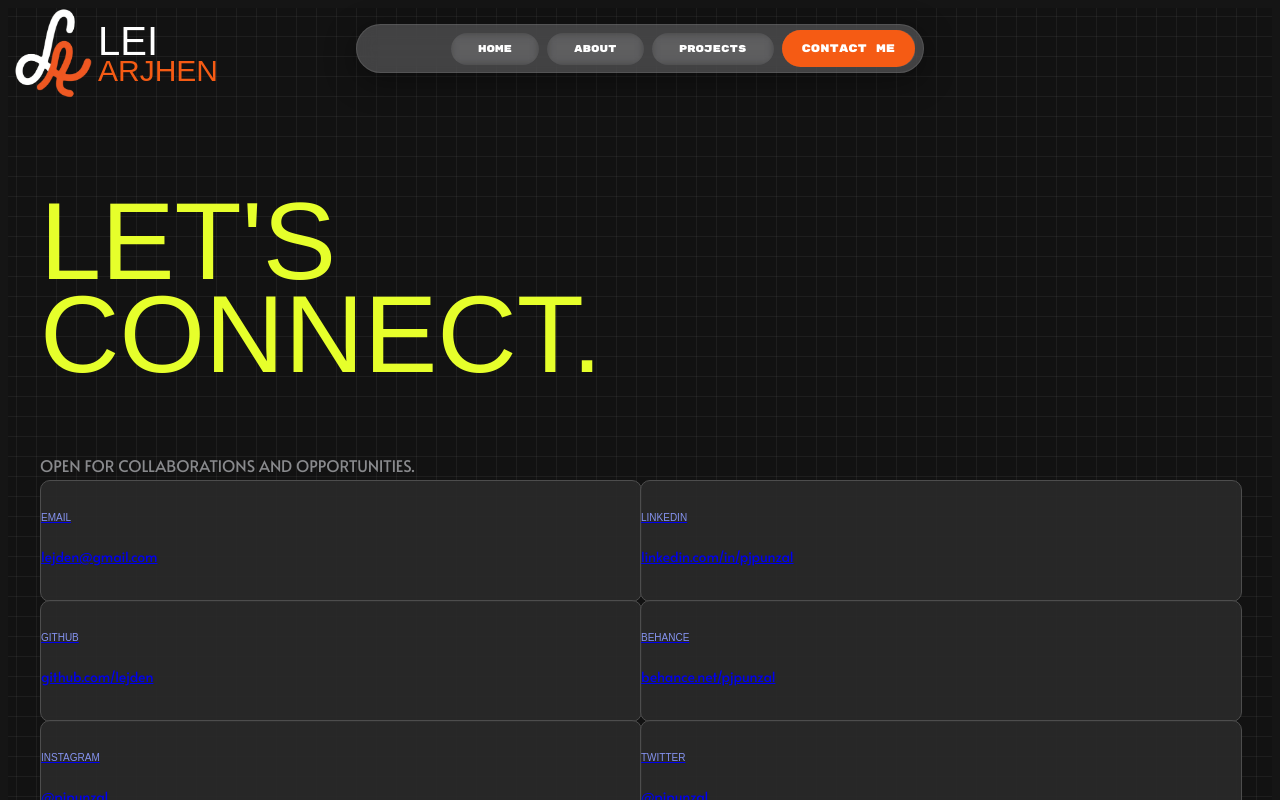
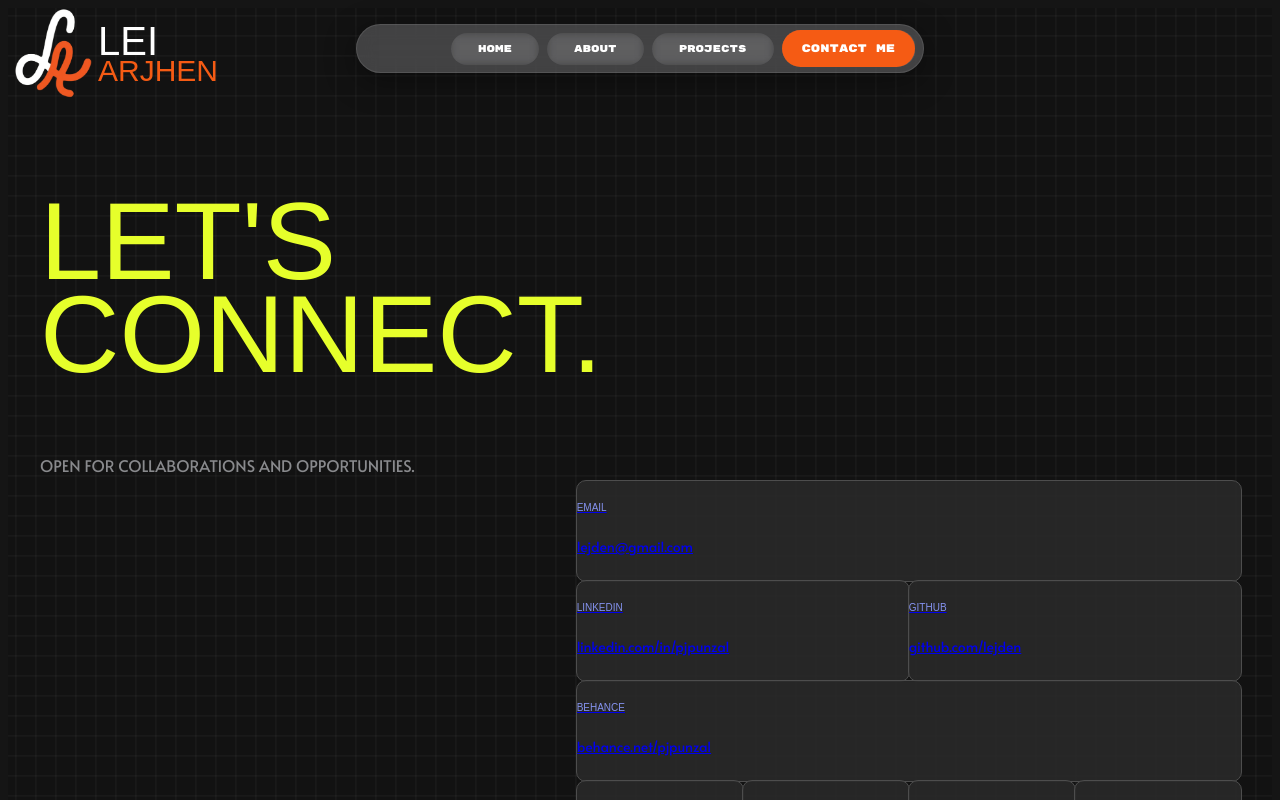
Before and after one commit to leiarjhendeguzman110403-pixel/portfolionilei, a Next.js app: page /contacts in a window 1280 px wide. Shown: the top 800 px of the page. Built offline with nearby package versions, Linux system fonts and the light colour scheme; a web font is replaced by a local one.

Commit message:
contacts

```diff
--- a/next.config.ts
+++ b/next.config.ts
@@ -5,7 +5,7 @@ const nextConfig: NextConfig = {
 };
 
 module.exports = {
-  allowedDevOrigins: ['192.168.1.101'],
+  allowedDevOrigins: ['192.168.1.100'],
 }
 
 export default nextConfig;
--- a/src/app/contacts/page.tsx
+++ b/src/app/contacts/page.tsx
@@ -10,42 +10,60 @@ const alata = Alata({ weight: "400", subsets: ["latin"] });
 
 export default function ContactsPage() {
 
-  // --- ADJUSTMENT SECTION ---
-  // Adjust the width and height by changing the gridClass!
-  // Width: "col-span-1" (half width) vs "col-span-2" (full width)
-  // Height: "row-span-1" (normal height) vs "row-span-2" (double height)
+  // ==========================================
+  // --- MASTER ADJUSTMENT SECTION ---
+  // ==========================================
+
+  // 1. ENTIRE GRID SIZING & POSITION
+  // - To make ALL cards smaller: Change "md:w-6/12" to "md:w-5/12"
+  // - "ml-auto" is what pushes the entire grid to the right side of the screen.
+  const rightSideContainerClass = "md:w-6/12 ml-auto grid grid-cols-4 gap-4 md:gap-5";
+
+  // 2. BASE HEIGHT
+  // I lowered this to 100px to match the smaller width!
+  const baseCardHeight = "100px";
+
+  // 3. INDIVIDUAL CARDS (gridSlot locks the layout, paddingClass adjusts text spacing)
   const contactLinks = [
     {
       title: "EMAIL", value: "lejden@gmail.com", link: "mailto:lejden@gmail.com",
-      gridClass: "col-span-1 row-span-1"
+      gridSlot: "col-span-4 row-span-1",
+      paddingClass: "p-6 md:p-8"
     },
     {
       title: "LINKEDIN", value: "linkedin.com/in/pjpunzal", link: "https://linkedin.com/in/pjpunzal",
-      gridClass: "col-span-1 row-span-1"
+      gridSlot: "col-span-2 row-span-1",
+      paddingClass: "p-5 md:p-6"
     },
     {
       title: "GITHUB", value: "github.com/lejden", link: "https://github.com/lejden",
-      gridClass: "col-span-1 row-span-1"
+      gridSlot: "col-span-2 row-span-1",
+      paddingClass: "p-5 md:p-6"
     },
     {
       title: "BEHANCE", value: "behance.net/pjpunzal", link: "https://behance.net/pjpunzal",
-      gridClass: "col-span-1 row-span-1"
+      gridSlot: "col-span-4 row-span-1",
+      paddingClass: "p-6 md:p-8"
     },
     {
       title: "INSTAGRAM", value: "@pjpunzal", link: "https://instagram.com/pjpunzal",
-      gridClass: "col-span-1 row-span-1"
+      gridSlot: "col-span-1 row-span-1",
+      paddingClass: "p-3 md:p-4"
     },
     {
       title: "TWITTER", value: "@pjpunzal", link: "https://twitter.com/pjpunzal",
-      gridClass: "col-span-1 row-span-1"
+      gridSlot: "col-span-1 row-span-1",
+      paddingClass: "p-3 md:p-4"
     },
     {
       title: "UPWORK", value: "upwork.com/freelancers/pj", link: "https://upwork.com/freelancers/pj",
-      gridClass: "col-span-1 row-span-1"
+      gridSlot: "col-span-1 row-span-1",
+      paddingClass: "p-3 md:p-4"
     },
     {
       title: "RESUME", value: "Download PDF", link: "#",
-      gridClass: "col-span-1 row-span-1"
+      gridSlot: "col-span-1 row-span-1",
+      paddingClass: "p-3 md:p-4"
     },
   ];
 
@@ -81,12 +99,15 @@ export default function ContactsPage() {
           </p>
         </div>
 
-        {/* RIGHT SIDE: 8 CARDS GRID */}
-        {/* grid-cols-2 ensures 2 columns. auto-rows-[120px] sets the base height of row-span-1 */}
-        <div className="md:w-7/12 grid grid-cols-2 auto-rows-[120px] gap-5">
+        {/* RIGHT SIDE: CARDS GRID */}
+        {/* Notice how it uses rightSideContainerClass here! */}
+        <div
+          className={rightSideContainerClass}
+          style={{ gridAutoRows: baseCardHeight }}
+        >
           {contactLinks.map((item, i) => (
 
-            <div key={i} className={`${item.gridClass} hover:z-50`}>
+            <div key={i} className={`${item.gridSlot} relative`}>
               <a
                 href={item.link}
                 target="_blank"
@@ -94,7 +115,7 @@ export default function ContactsPage() {
                 className="block w-full h-full cursor-pointer group hover:scale-[1.02] transition-transform duration-300"
               >
                 <BentoCard
-                  className="bg-[#2a2a2a]/90 backdrop-blur-md border border-[#4d4d4d] group-hover:border-[#8593F0] w-full h-full flex flex-col justify-center transition-colors duration-300 overflow-hidden p-6"
+                  className={`bg-[#2a2a2a]/90 backdrop-blur-md border border-[#4d4d4d] group-hover:border-[#8593F0] w-full h-full flex flex-col justify-center transition-colors duration-300 overflow-hidden ${item.paddingClass}`}
                 >
                   <h3 className={`${delaGothic.className} text-[#8593F0] text-[10px] tracking-widest uppercase mb-1`}>
                     {item.title}
```
